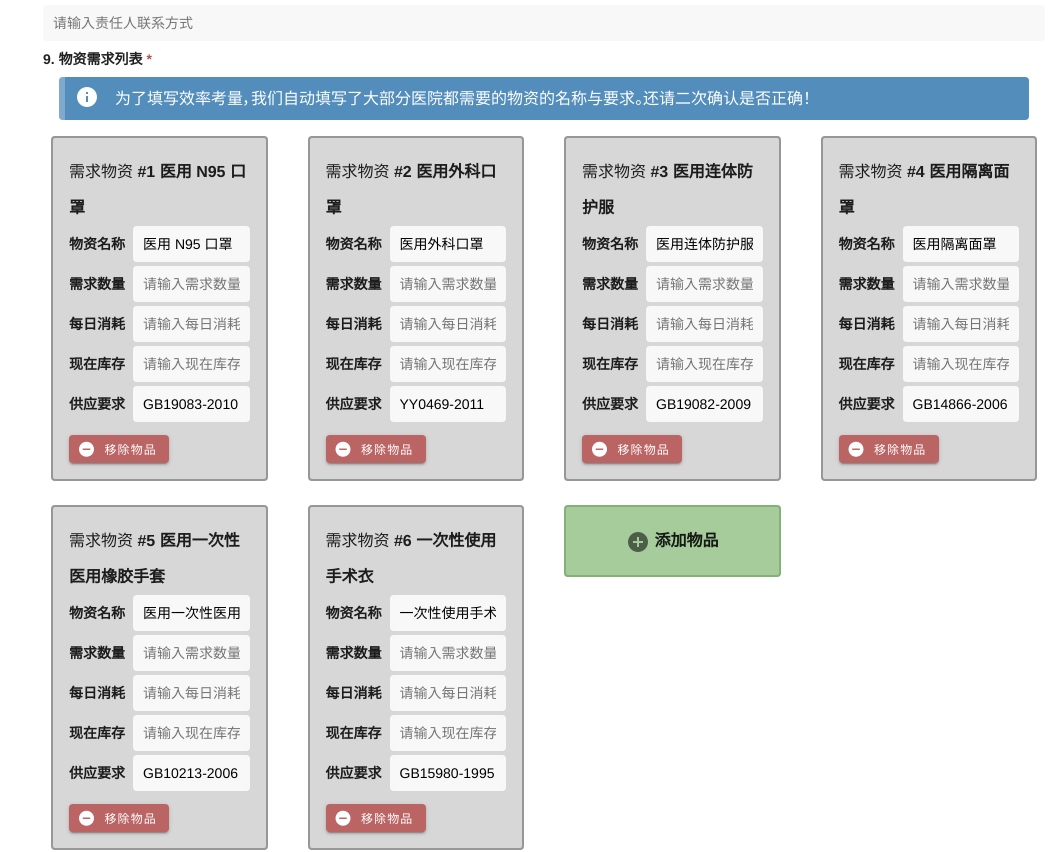
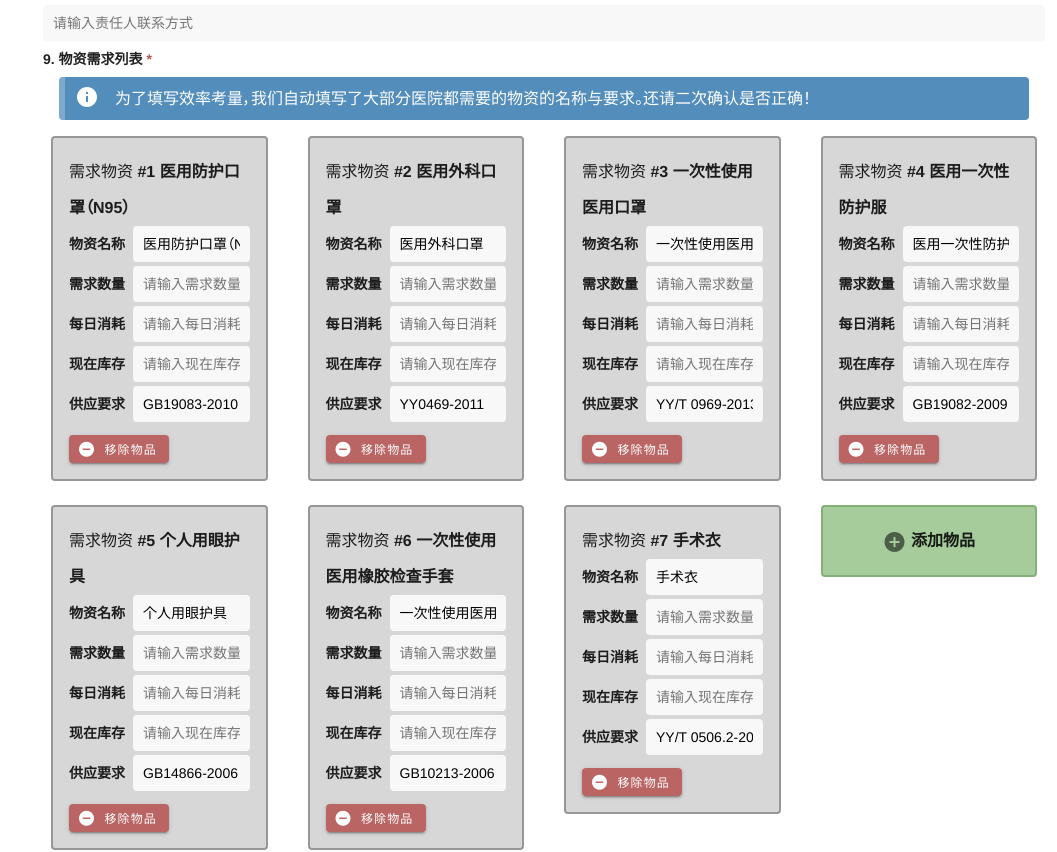
Before and after one commit to wuhan-support/frontend, a Vue app: page /#/staff/supplies/submit in a window 1280 px wide. Shown: the part 820-1672 px from the top of the page, without its empty margins (223-1280 px from the left). Built offline with nearby package versions, Linux system fonts and the light colour scheme.

Commit message:
修正物资名称、标准

```diff
--- a/src/views/supplies/SuppliesSubmission.vue
+++ b/src/views/supplies/SuppliesSubmission.vue
@@ -592,7 +592,7 @@
       prefillSupplies () {
         const supplies = [
           {
-            name: "医用 N95 口罩",
+            name: "医用防护口罩（N95）",
             requirements: "GB19083-2010"
           },
           {
@@ -600,20 +600,24 @@
             requirements: "YY0469-2011"
           },
           {
-            name: "医用连体防护服",
+            name: "一次性使用医用口罩",
+            requirements: "YY/T 0969-2013"
+          },
+          {
+            name: "医用一次性防护服",
             requirements: "GB19082-2009"
           },
           {
-            name: "医用隔离面罩",
+            name: "个人用眼护具",
             requirements: "GB14866-2006"
           },
           {
-            name: "医用一次性医用橡胶手套",
+            name: "一次性使用医用橡胶检查手套",
             requirements: "GB10213-2006"
           },
           {
-            name: "一次性使用手术衣",
-            requirements: "GB15980-1995"
+            name: "手术衣",
+            requirements: "YY/T 0506.2-2016"
           },
 
         ];
```
